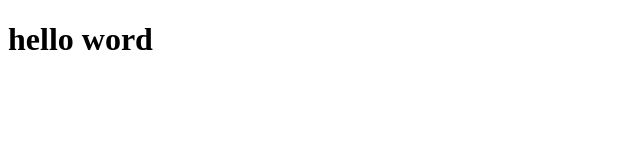
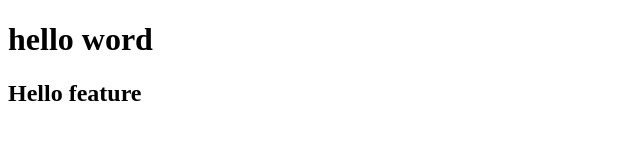
Before and after one commit to revou-fundamental-course/29-may-23-miraclemoby, a website: page index.html in a window 1280 px wide. Shown: the whole page, without its empty margins (0-640 px from the left). Drawn offline with Linux system fonts and the light colour scheme.

Commit message:
nambah feature branch

```diff
--- a/index.html
+++ b/index.html
@@ -8,5 +8,6 @@
 </head>
 <body>
     <h1>hello word</h1>
+    <h2>Hello feature</h2>
 </body>
 </html>
```
